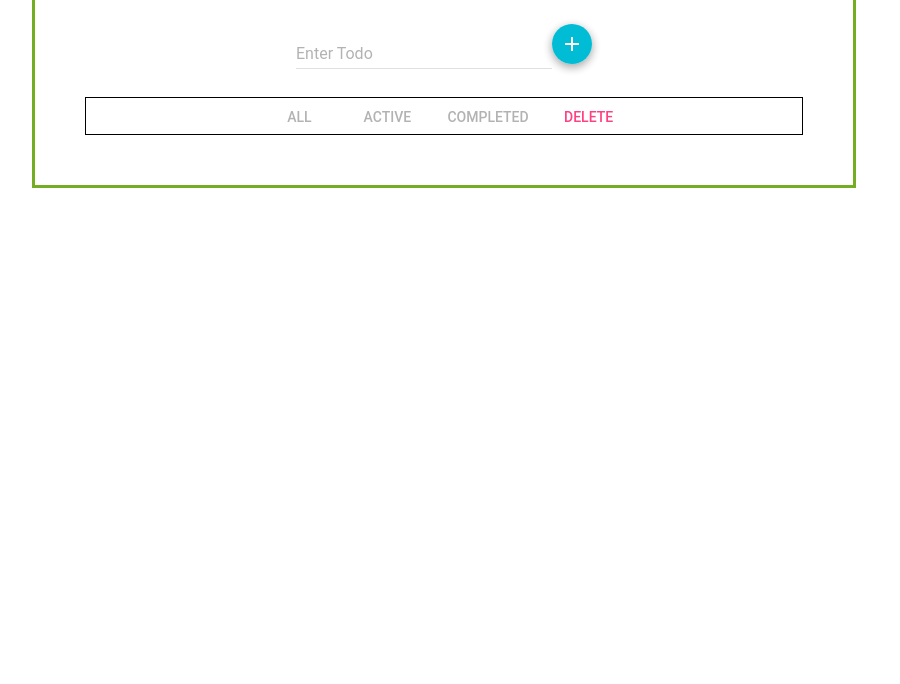
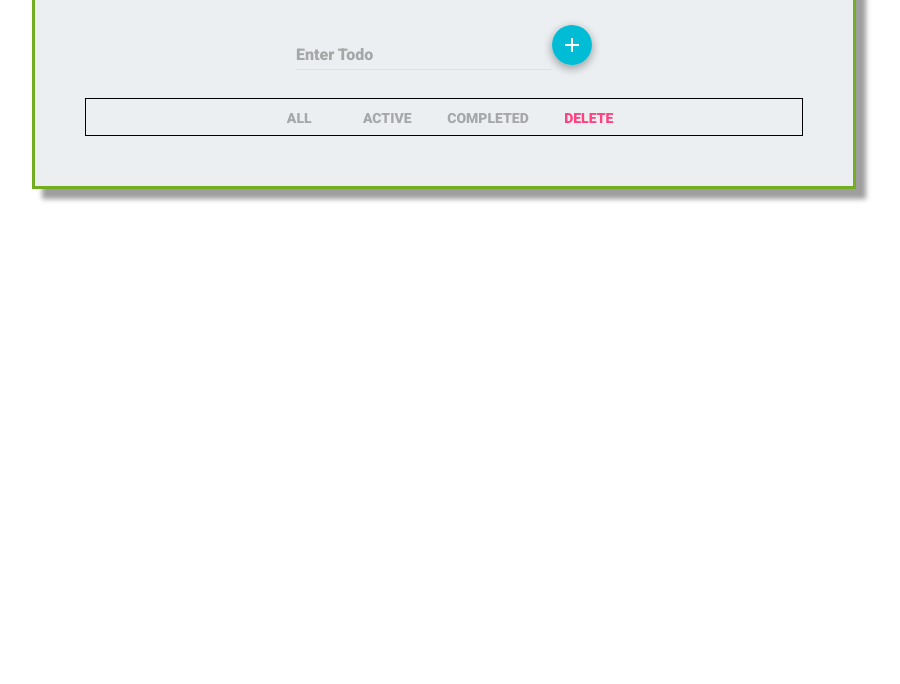
Before and after one commit to chandrajob365/ToDo, a React app: page app/index.html in a window 1280 px wide. Shown: the part 116-800 px from the top of the page, without its empty margins (196-1096 px from the left). Built offline with nearby package versions, Linux system fonts and the light colour scheme.

Commit message:
[index.html] Update css

```diff
--- a/app/index.html
+++ b/app/index.html
@@ -11,10 +11,13 @@
         margin: auto;
         border: 3px solid #73AD21;
         text-align: center;
+        background-color: #ECEFF1;
+        box-shadow: 10px 10px 5px #9E9E9E
       }
     </style>
+    <link href="https://fonts.googleapis.com/css?family=Roboto:900" rel="stylesheet">
   </head>
   <body>
-    <div id="root" class="app"></div>
+    <div id="root" class="app" style="font-family: 'Roboto', sans-serif;"></div>
   </body>
 </html>
```
Lines whose indentation alone changed are shown as unchanged.
